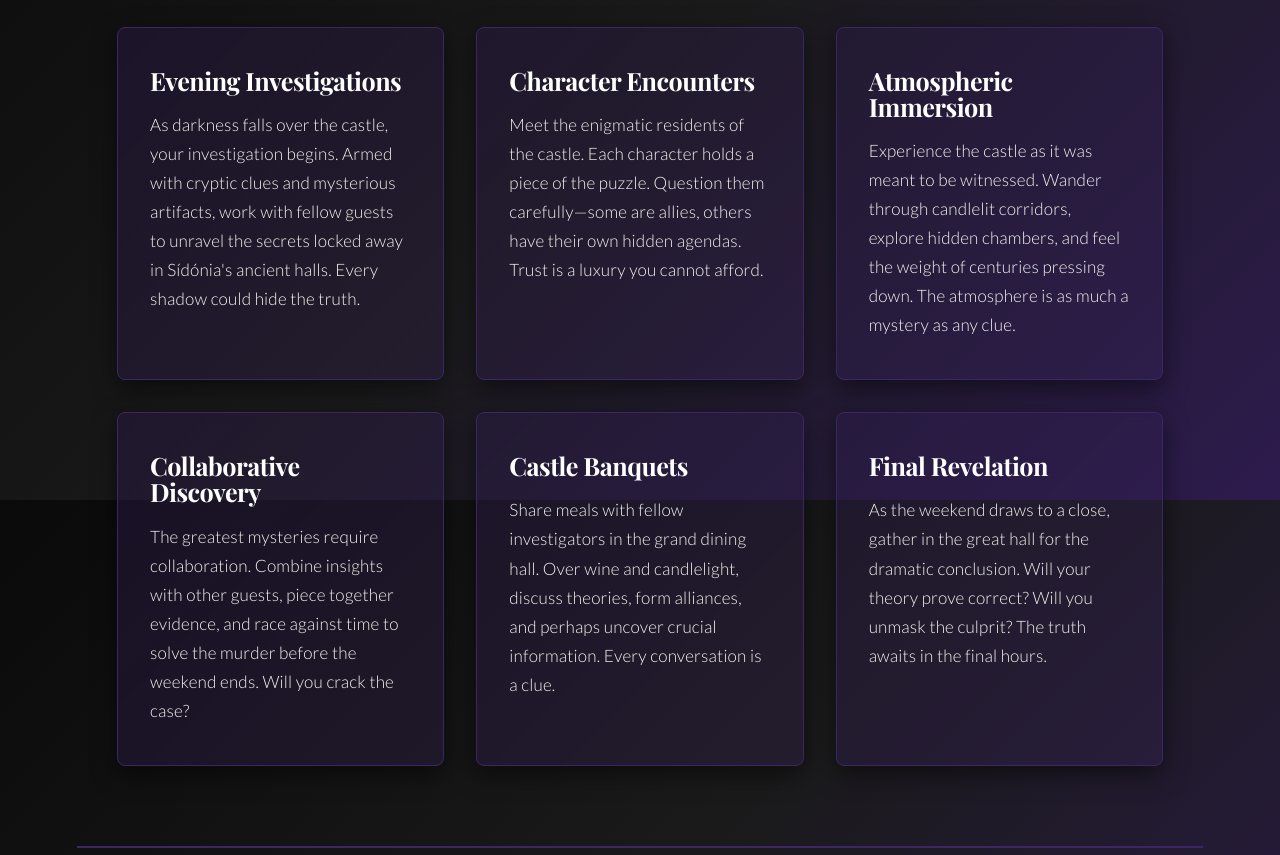
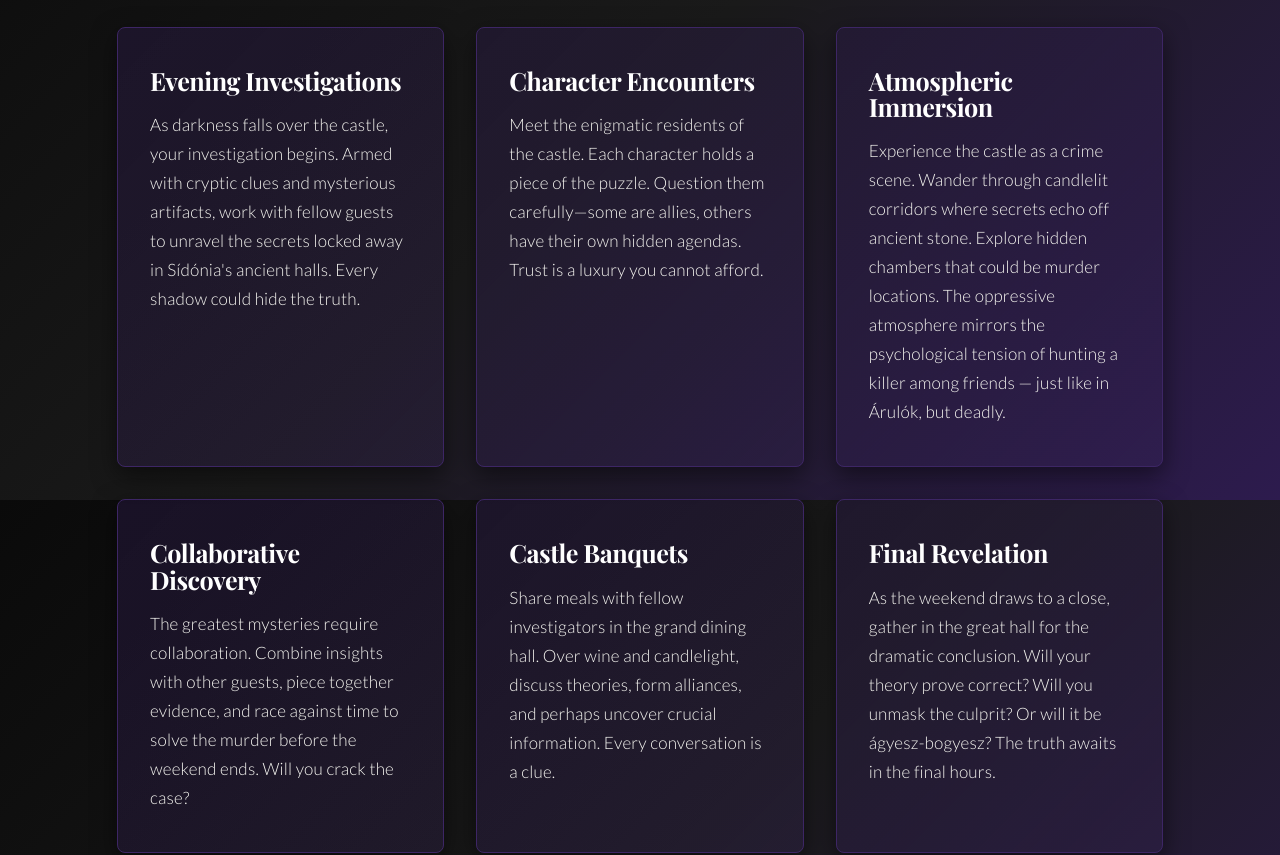
Before and after one commit to Anyelka/killer-weekend, a React (Vite) app: page / in a window 1280 px wide. Shown: the part 1100-1955 px from the top of the page. Built offline with nearby package versions, Linux system fonts and the light colour scheme; a web font is replaced by a local one.

Commit message:
glow up links

```diff
--- a/src/App.css
+++ b/src/App.css
@@ -55,9 +55,17 @@ body.no-animations .detail-icon {
   transition: width 0.4s ease;
 }
 
-.accent-link:hover,
 .accent-link:visited {
   color: #d4af37 !important;
+}
+
+.accent-link:hover {
+  color: #ffd700 !important;
+  text-shadow:
+    0 0 10px rgba(212, 175, 55, 0.6),
+    0 0 20px rgba(212, 175, 55, 0.4),
+    0 0 30px rgba(212, 175, 55, 0.2) !important;
+  animation: glowUp 0.6s ease-out;
 }
 
 .accent-link:hover::after {
@@ -69,6 +77,26 @@ body.no-animations .detail-icon {
 .accent-link:focus {
   color: #ffd700 !important;
   text-shadow: 0 0 10px rgba(212, 175, 55, 0.6);
+}
+
+@keyframes glowUp {
+  0% {
+    text-shadow:
+      0 0 5px rgba(212, 175, 55, 0.3),
+      0 0 10px rgba(212, 175, 55, 0.2);
+  }
+  50% {
+    text-shadow:
+      0 0 15px rgba(255, 215, 0, 0.8),
+      0 0 25px rgba(212, 175, 55, 0.5),
+      0 0 35px rgba(212, 175, 55, 0.3);
+  }
+  100% {
+    text-shadow:
+      0 0 10px rgba(212, 175, 55, 0.6),
+      0 0 20px rgba(212, 175, 55, 0.4),
+      0 0 30px rgba(212, 175, 55, 0.2);
+  }
 }
 
 /* ============================================
@@ -612,7 +640,11 @@ body.no-animations .detail-icon {
 
 .footer-link:hover {
   color: #ffd700;
-  text-shadow: 0 0 10px rgba(212, 175, 55, 0.6);
+  text-shadow:
+    0 0 10px rgba(212, 175, 55, 0.6),
+    0 0 20px rgba(212, 175, 55, 0.4),
+    0 0 30px rgba(212, 175, 55, 0.2);
+  animation: glowUp 0.6s ease-out;
 }
 
 .footer-subtext {
--- a/src/App.jsx
+++ b/src/App.jsx
@@ -2,7 +2,7 @@ import { useEffect } from "react";
 import "./App.css";
 
 // Set VITE_DISABLE_ANIMATIONS=true in .env to disable animations for testing
-const DISABLE_ANIMATIONS = import.meta.env.VITE_DISABLE_ANIMATIONS === 'true';
+const DISABLE_ANIMATIONS = import.meta.env.VITE_DISABLE_ANIMATIONS === "true";
 
 function App() {
   useEffect(() => {
@@ -91,10 +91,11 @@ function App() {
           <div className="experience-card">
             <h3>Atmospheric Immersion</h3>
             <p>
-              Experience the castle as it was meant to be witnessed. Wander
-              through candlelit corridors, explore hidden chambers, and feel the
-              weight of centuries pressing down. The atmosphere is as much a
-              mystery as any clue.
+              Experience the castle as a crime scene. Wander through candlelit
+              corridors where secrets echo off ancient stone. Explore hidden
+              chambers that could be murder locations. The oppressive atmosphere
+              mirrors the psychological tension of hunting a killer among
+              friends — just like in Árulók, but deadly.
             </p>
           </div>
 
@@ -122,7 +123,8 @@ function App() {
             <p>
               As the weekend draws to a close, gather in the great hall for the
               dramatic conclusion. Will your theory prove correct? Will you
-              unmask the culprit? The truth awaits in the final hours.
+              unmask the culprit? Or will it be ágyesz-bogyesz? The truth awaits
+              in the final hours.
             </p>
           </div>
         </div>
```
